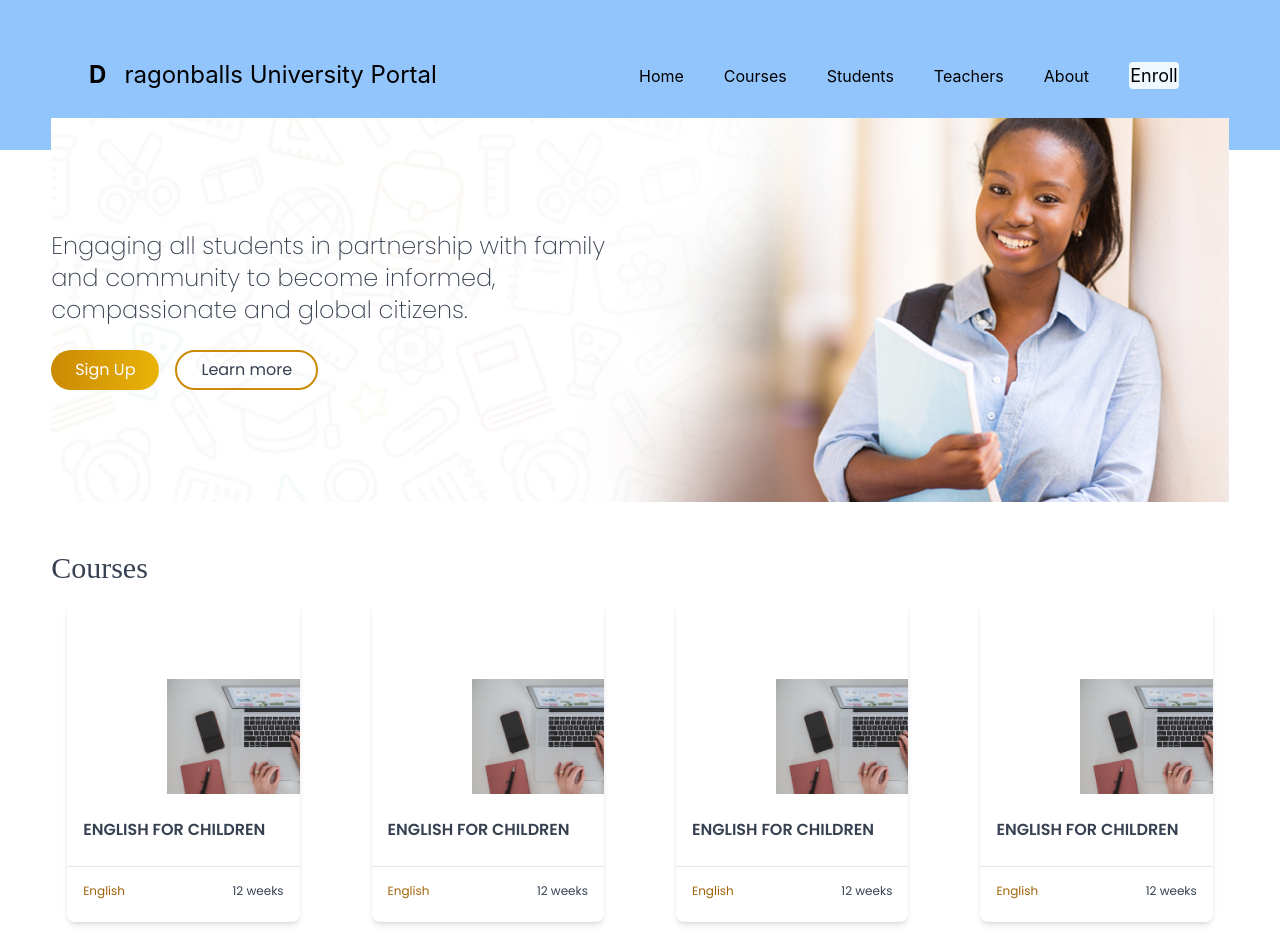
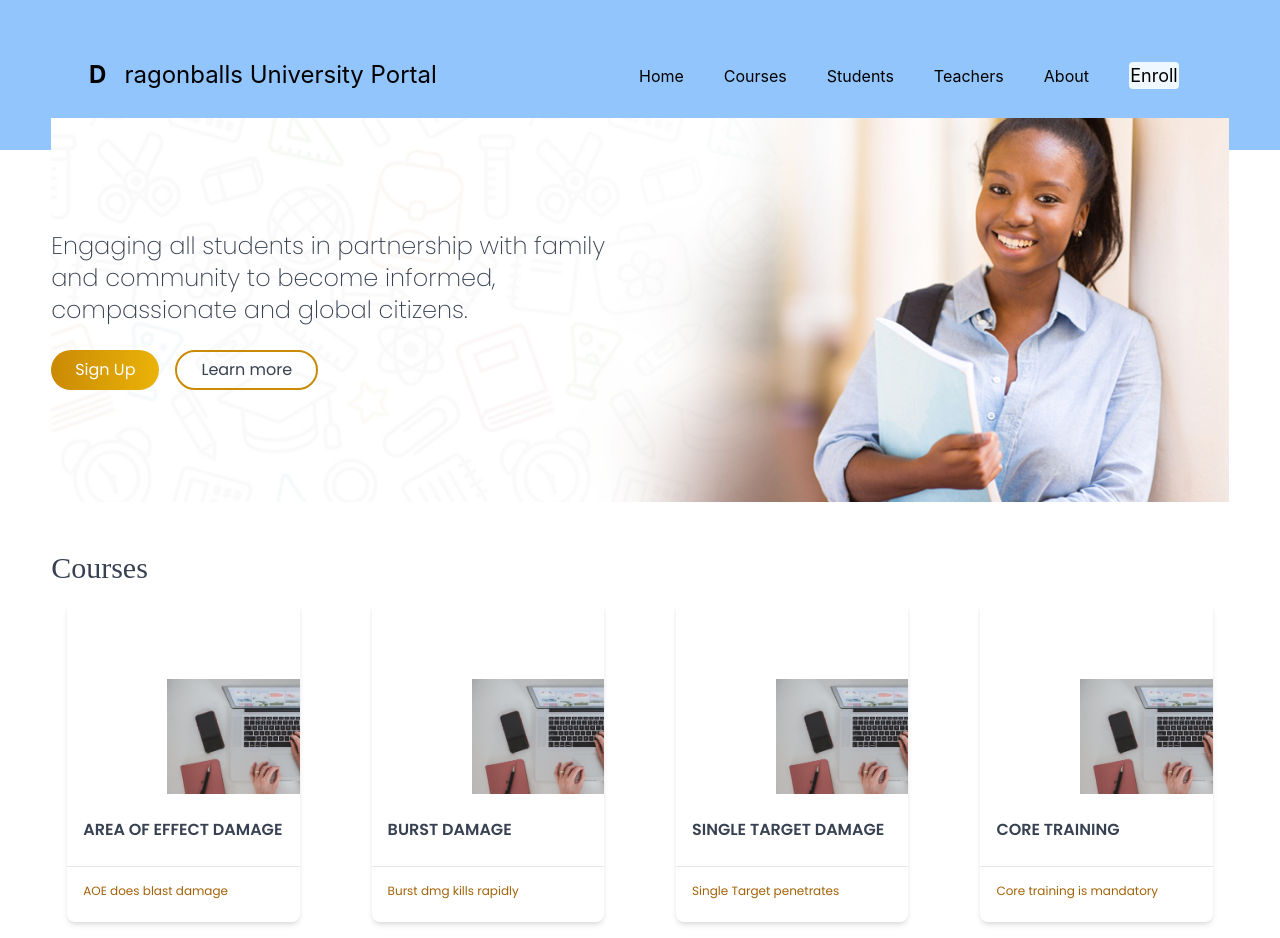
Before and after one commit to KeithWesley254/frontend-group-3-project, a React (Create React App) app: page / in a window 1280 px wide. Built offline with nearby package versions, Linux system fonts and the light colour scheme; a web font is replaced by a local one.

Commit message:
milestone: merging Rosemary Changes

```diff
--- a/src/Pages/HomePage.js
+++ b/src/Pages/HomePage.js
@@ -1,9 +1,11 @@
-import React from 'react'
+import { LinearProgress } from '@mui/material'
+import React, { useEffect, useState } from 'react'
 
 //set a nice landing page. This is the first thing people will see
 //should contain login in section
 
 const HomePage = () => {
+
   return (
     <div className='mx-[4%] text-gray-700 font-poppins'>
       <div className='hero-image w-full bg-center bg-cover bg-no-repeat h-96 -mt-[32px]'>
@@ -30,14 +32,12 @@ const HomePage = () => {
                       <img src="images/courses.jpg" alt="" className="absolute inset-0 h-52 w-full object-contain" />
                   </div>
                   <div className="p-4 uppercase">
-                      <h2 className="mt-2 mb-2 text-base font-semibold text-bethel-blue hover:text-blue-400"><a href="/posts/bethel-kibera-education-program">English for children</a></h2>
+                      <h2 className="mt-2 mb-2 text-base font-semibold text-bethel-blue hover:text-blue-400"><a href="/posts/bethel-kibera-education-program">Area of Effect Damage</a></h2>
                   </div>
                   <hr/>
                   <div className='flex items-center justify-between p-4 text-xs'>
-                    <span className='text-yellow-700'>English</span>
-                    <span>12 weeks</span>
+                    <span className='text-yellow-700'>AOE does blast damage</span>
                   </div>
-
               </div>
           </div>
           <div className="w-full sm:w-1/2 md:w-1/2 xl:w-1/4 p-4">
@@ -46,14 +46,12 @@ const HomePage = () => {
                       <img src="images/courses.jpg" alt="" className="absolute inset-0 h-52 w-full object-contain" />
                   </div>
                   <div className="p-4 uppercase">
-                      <h2 className="mt-2 mb-2 text-base font-semibold text-bethel-blue hover:text-blue-400"><a href="/posts/bethel-kibera-education-program">English for children</a></h2>
+                      <h2 className="mt-2 mb-2 text-base font-semibold text-bethel-blue hover:text-blue-400"><a href="/posts/bethel-kibera-education-program">Burst Damage</a></h2>
                   </div>
                   <hr/>
                   <div className='flex items-center justify-between p-4 text-xs'>
-                    <span className='text-yellow-700'>English</span>
-                    <span>12 weeks</span>
+                    <span className='text-yellow-700'>Burst dmg kills rapidly</span>
                   </div>
-
               </div>
           </div>
           <div className="w-full sm:w-1/2 md:w-1/2 xl:w-1/4 p-4">
@@ -62,14 +60,12 @@ const HomePage = () => {
                       <img src="images/courses.jpg" alt="" className="absolute inset-0 h-52 w-full object-contain" />
                   </div>
                   <div className="p-4 uppercase">
-                      <h2 className="mt-2 mb-2 text-base font-semibold text-bethel-blue hover:text-blue-400"><a href="/posts/bethel-kibera-education-program">English for children</a></h2>
+                      <h2 className="mt-2 mb-2 text-base font-semibold text-bethel-blue hover:text-blue-400"><a href="/posts/bethel-kibera-education-program">Single Target Damage</a></h2>
                   </div>
                   <hr/>
                   <div className='flex items-center justify-between p-4 text-xs'>
-                    <span className='text-yellow-700'>English</span>
-                    <span>12 weeks</span>
+                    <span className='text-yellow-700'>Single Target penetrates</span>
                   </div>
-
               </div>
           </div>
           <div className="w-full sm:w-1/2 md:w-1/2 xl:w-1/4 p-4">
@@ -78,14 +74,12 @@ const HomePage = () => {
                       <img src="images/courses.jpg" alt="" className="absolute inset-0 h-52 w-full object-contain" />
                   </div>
                   <div className="p-4 uppercase">
-                      <h2 className="mt-2 mb-2 text-base font-semibold text-bethel-blue hover:text-blue-400"><a href="/posts/bethel-kibera-education-program">English for children</a></h2>
+                      <h2 className="mt-2 mb-2 text-base font-semibold text-bethel-blue hover:text-blue-400"><a href="/posts/bethel-kibera-education-program">Core Training</a></h2>
                   </div>
                   <hr/>
                   <div className='flex items-center justify-between p-4 text-xs'>
-                    <span className='text-yellow-700'>English</span>
-                    <span>12 weeks</span>
+                    <span className='text-yellow-700'>Core training is mandatory</span>
                   </div>
-
               </div>
           </div>
         </div>
```
